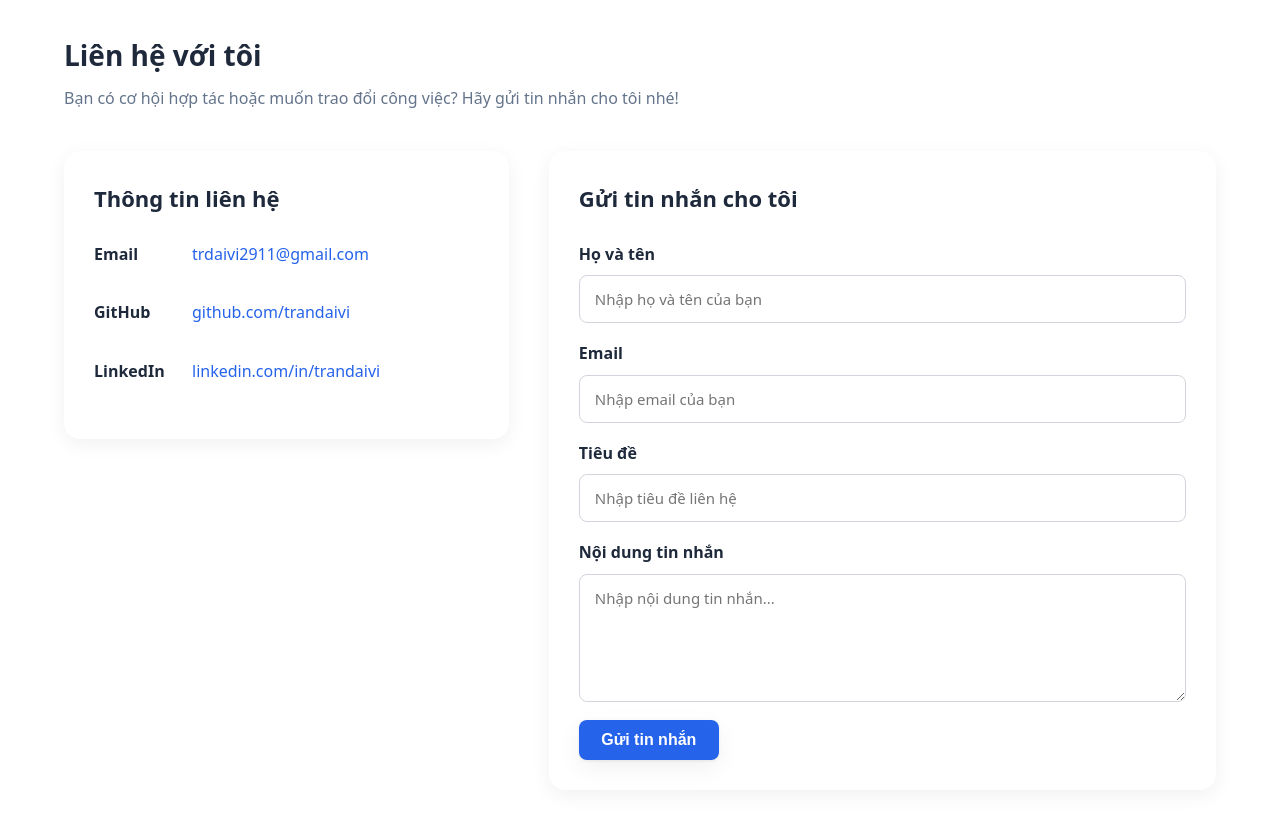
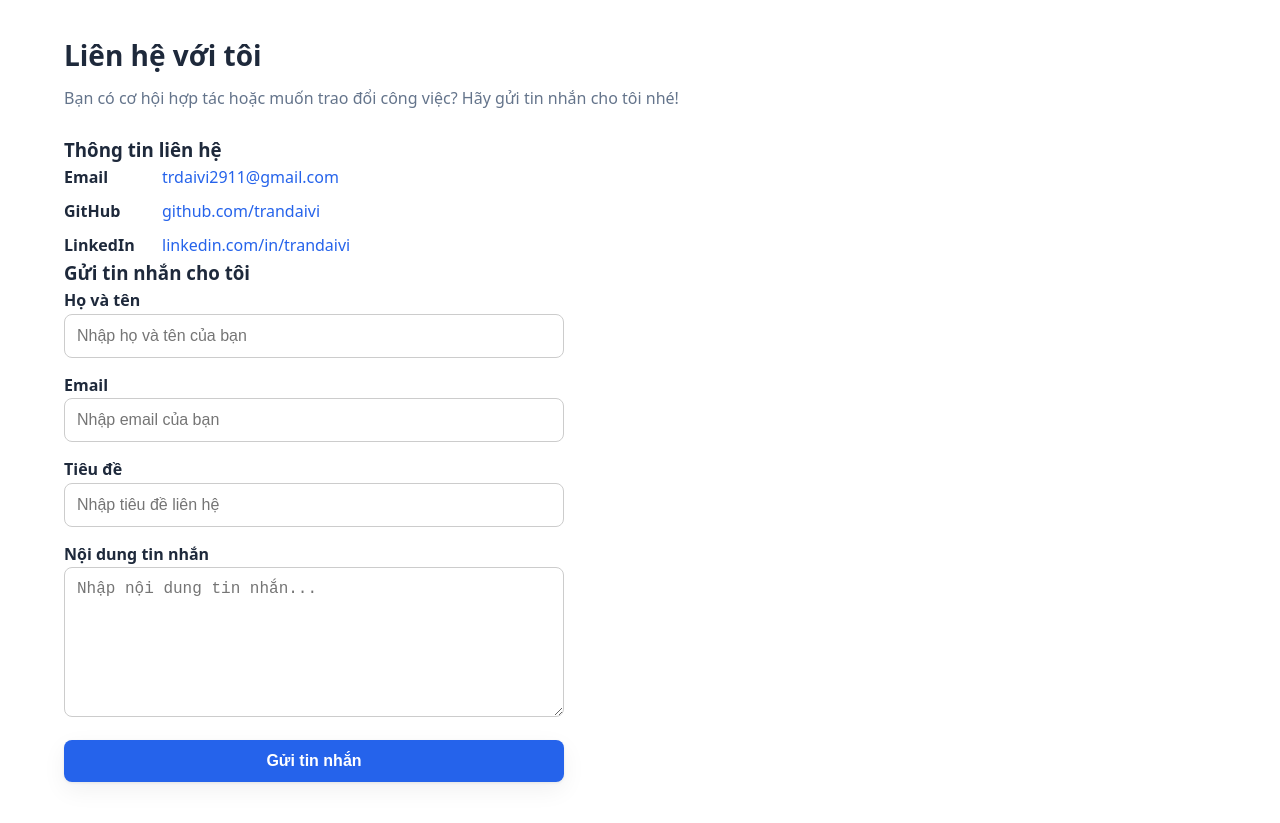
Before and after one commit to trandaivi/My-CV, a plain HTML site: page index.html in a window 1280 px wide. Shown: the part 2040-2863 px from the top of the page. Drawn offline with Linux system fonts and the light colour scheme.

Commit message:
feat: khoi tao du an website ca nhan

```diff
--- a/assets/css/styles.css
+++ b/assets/css/styles.css
@@ -454,101 +454,43 @@ ul {
   }
 }
 
-/* CONTACT FORM */
-.contact-wrapper {
-    display: grid;
-    grid-template-columns: 1fr 1.5fr;
-    gap: 40px;
-    margin-top: 40px;
-    align-items: start;
-}
-
-.contact-info,
-.contact-form-box {
-    background: #ffffff;
-    padding: 30px;
-    border-radius: 16px;
-    box-shadow: 0 5px 20px rgba(0, 0, 0, 0.06);
-}
-
-.contact-info h3,
-.contact-form-box h3 {
-    margin-bottom: 25px;
-    font-size: 22px;
-}
-
-.contact-list {
-    list-style: none;
-    padding: 0;
-}
-
-.contact-list li {
-    margin-bottom: 20px;
-}
-
-.contact-label {
-    display: block;
-    font-weight: bold;
-    margin-bottom: 5px;
-}
-
-.contact-list a {
-    color: #2563eb;
-    text-decoration: none;
-}
-
+/* Form liên hệ */
 .contact-form {
     display: flex;
     flex-direction: column;
-    gap: 18px;
+    gap: 15px;
+    max-width: 500px;
 }
 
-.form-group {
+.contact-form label {
     display: flex;
     flex-direction: column;
     gap: 8px;
-}
-
-.form-group label {
     font-weight: 600;
 }
 
-.form-group input,
-.form-group textarea {
+.contact-form input,
+.contact-form textarea {
     width: 100%;
-    padding: 13px 15px;
-    border: 1px solid #d1d5db;
+    padding: 12px;
+    border: 1px solid #ccc;
     border-radius: 8px;
-    font-size: 15px;
-    font-family: inherit;
-    outline: none;
+    font-size: 16px;
     box-sizing: border-box;
 }
 
-.form-group input:focus,
-.form-group textarea:focus {
-    border-color: #2563eb;
-}
-
-.form-group textarea {
+.contact-form textarea {
+    min-height: 150px;
     resize: vertical;
 }
 
 .contact-form button {
+    padding: 12px 24px;
     border: none;
+    border-radius: 8px;
+    background: #2563eb;
+    color: white;
+    font-size: 16px;
+    font-weight: bold;
     cursor: pointer;
-    font-size: 16px;
-    width: fit-content;
 }
-
-/* RESPONSIVE */
-@media (max-width: 768px) {
-    .contact-wrapper {
-        grid-template-columns: 1fr;
-    }
-
-    .contact-info,
-    .contact-form-box {
-        padding: 20px;
-    }
-}
```
